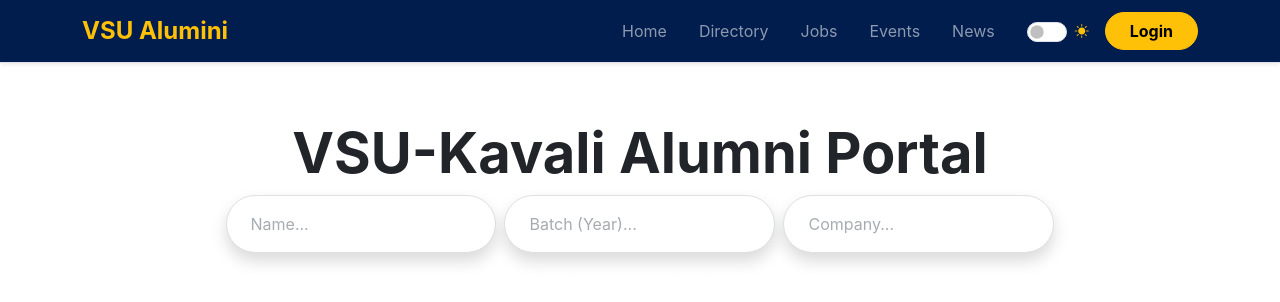
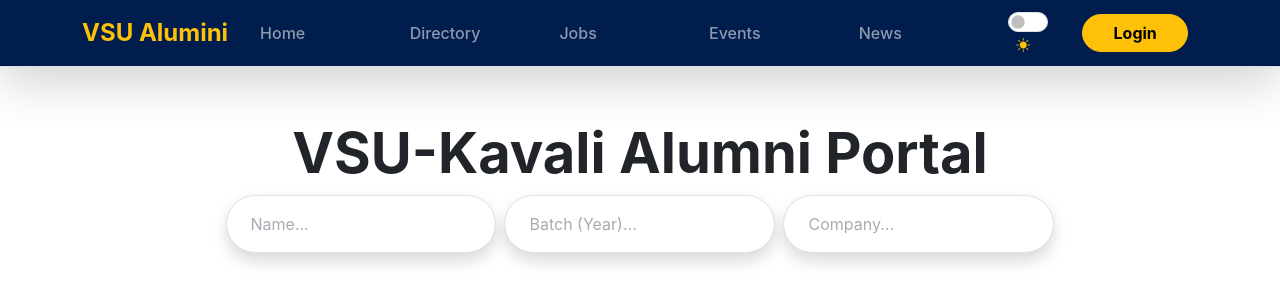
Before and after one commit to K-Srinivas-Chowdhary-03/vsu-alumini, a React (Vite) app in the folder frontend/: page /alumni-network in a window 1280 px wide. Shown: the top 302 px of the page. Built offline with nearby package versions, Linux system fonts and the light colour scheme; no server answers.

Commit message:
Refine mobile UI and access control for alumni count

```diff
--- a/frontend/src/components/Navbar.jsx
+++ b/frontend/src/components/Navbar.jsx
@@ -23,7 +23,7 @@ const Navbar = () => {
   };
 
   return (
-    <nav className="navbar navbar-expand-lg navbar-dark bg-dark fixed-top shadow-sm">
+    <nav className="navbar navbar-expand-lg navbar-dark fixed-top shadow-lg">
       <div className="container">
         <Link className="navbar-brand fw-bold text-warning" style={{ fontSize: "1.5rem" }} to="/">
           VSU Alumini
@@ -32,24 +32,24 @@ const Navbar = () => {
           <span className="navbar-toggler-icon"></span>
         </button>
         <div className="collapse navbar-collapse" id="navbarNav">
-          <ul className="navbar-nav ms-auto align-items-center">
-            <li className="nav-item">
-              <Link className="nav-link px-3" to="/">Home</Link>
+          <ul className="navbar-nav ms-auto align-items-center w-100 justify-content-lg-end gap-2 py-3 py-lg-0">
+            <li className="nav-item w-100 w-lg-auto">
+              <Link className="nav-link px-3 py-2 rounded-3 text-center text-lg-start" to="/">Home</Link>
             </li>
-            <li className="nav-item">
-              <Link className="nav-link px-3" to="/alumni-network">Directory</Link>
+            <li className="nav-item w-100 w-lg-auto">
+              <Link className="nav-link px-3 py-2 rounded-3 text-center text-lg-start" to="/alumni-network">Directory</Link>
             </li>
-            <li className="nav-item">
-              <Link className="nav-link px-3" to="/jobs">Jobs</Link>
+            <li className="nav-item w-100 w-lg-auto">
+              <Link className="nav-link px-3 py-2 rounded-3 text-center text-lg-start" to="/jobs">Jobs</Link>
             </li>
-            <li className="nav-item">
-              <Link className="nav-link px-3" to="/events">Events</Link>
+            <li className="nav-item w-100 w-lg-auto">
+              <Link className="nav-link px-3 py-2 rounded-3 text-center text-lg-start" to="/events">Events</Link>
             </li>
-            <li className="nav-item">
-              <Link className="nav-link px-3" to="/news">News</Link>
+            <li className="nav-item w-100 w-lg-auto">
+              <Link className="nav-link px-3 py-2 rounded-3 text-center text-lg-start" to="/news">News</Link>
             </li>
-            <li className="nav-item ms-lg-3 d-flex align-items-center">
-              <div className="form-check form-switch ps-0">
+            <li className="nav-item ms-lg-3 d-flex align-items-center justify-content-center">
+              <div className="form-check form-switch ps-0 mt-3 mt-lg-0">
                 <input
                   className="form-check-input ms-0 cursor-pointer"
                   type="checkbox"
@@ -58,26 +58,26 @@ const Navbar = () => {
                   onChange={toggleTheme}
                   style={{ width: "2.5rem", height: "1.25rem" }}
                 />
-                <label className="form-check-label text-white-50 small ms-2 d-none d-lg-inline" htmlFor="themeToggle">
+                <label className="form-check-label text-white-50 small ms-2 d-inline" htmlFor="themeToggle">
                   {theme === "dark" ? <i className="bi bi-moon-stars-fill text-warning"></i> : <i className="bi bi-sun-fill text-warning"></i>}
                 </label>
               </div>
             </li>
             {!user ? (
-              <li className="nav-item">
-                <Link className="btn btn-warning rounded-pill px-4 ms-lg-3 fw-bold" to="/login">Login</Link>
+              <li className="nav-item w-100 w-lg-auto mt-3 mt-lg-0 text-center">
+                <Link className="btn btn-warning rounded-pill px-4 ms-lg-3 fw-bold w-75 w-lg-auto" to="/login">Login</Link>
               </li>
             ) : (
-              <li className="nav-item dropdown ms-lg-3">
+              <li className="nav-item dropdown ms-lg-3 w-100 w-lg-auto mt-3 mt-lg-0 text-center">
                 <button
-                  className="btn btn-outline-light rounded-pill px-4 dropdown-toggle fw-bold"
+                  className="btn btn-outline-light rounded-pill px-4 dropdown-toggle fw-bold w-100 w-lg-auto"
                   type="button"
                   id="userDropdown"
                   data-bs-toggle="dropdown"
                 >
                   <i className="bi bi-person-circle me-2"></i>{user.name}
                 </button>
-                <ul className="dropdown-menu dropdown-menu-end shadow-lg border-0 mt-2">
+                <ul className="dropdown-menu dropdown-menu-end shadow-lg border-0 mt-2 text-center text-lg-start">
                   <li><button className="dropdown-item" onClick={handleLogout}>Logout</button></li>
                 </ul>
               </li>
--- a/frontend/src/index.css
+++ b/frontend/src/index.css
@@ -64,6 +64,30 @@ h1, h2, h3, h4, h5, h6 {
   background: var(--bg-secondary) !important;
 }
 
+.nav-link {
+  transition: all 0.3s ease;
+  font-weight: 500;
+}
+
+.nav-link:hover {
+  background: rgba(255, 255, 255, 0.1);
+  color: var(--accent-color) !important;
+}
+
+.navbar-collapse {
+  transition: all 0.4s ease-in-out;
+}
+
+@media (max-width: 991.98px) {
+  .navbar-collapse {
+    background: var(--navbar-bg);
+    padding: 1rem;
+    border-radius: 1rem;
+    margin-top: 1rem;
+    box-shadow: 0 10px 30px rgba(0,0,0,0.5);
+  }
+}
+
 .hero-section {
   color: white !important;
 }
--- a/frontend/src/pages/OurAlumni.jsx
+++ b/frontend/src/pages/OurAlumni.jsx
@@ -138,9 +138,11 @@ const AlumniDirectory = () => {
                     />
                   </div>
                 </div>
-                <div className="text-white-50 mt-3 fw-bold small">
-                  Total {alumniList.length} alumni registered on this portal
-                </div>
+                {user?.role !== "Student" && (
+                  <div className="text-white-50 mt-3 fw-bold small">
+                    Total {alumniList.length} alumni registered on this portal
+                  </div>
+                )}
               </div>
               <div className="row g-4">
                 {alumniList.map((alumni) => (
```
Also changed, not shown: 1 other file (tests, documents, lock files or other folders).
